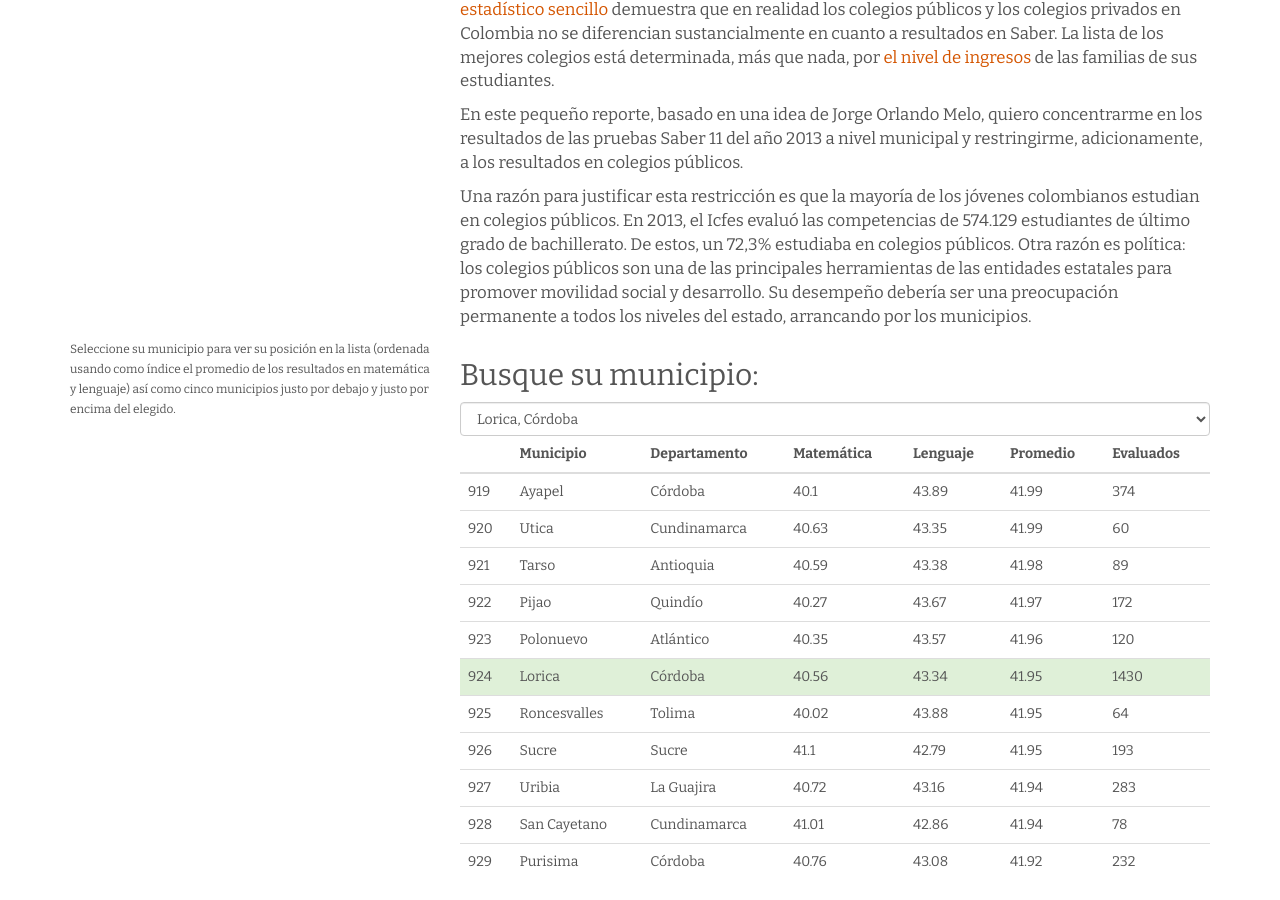
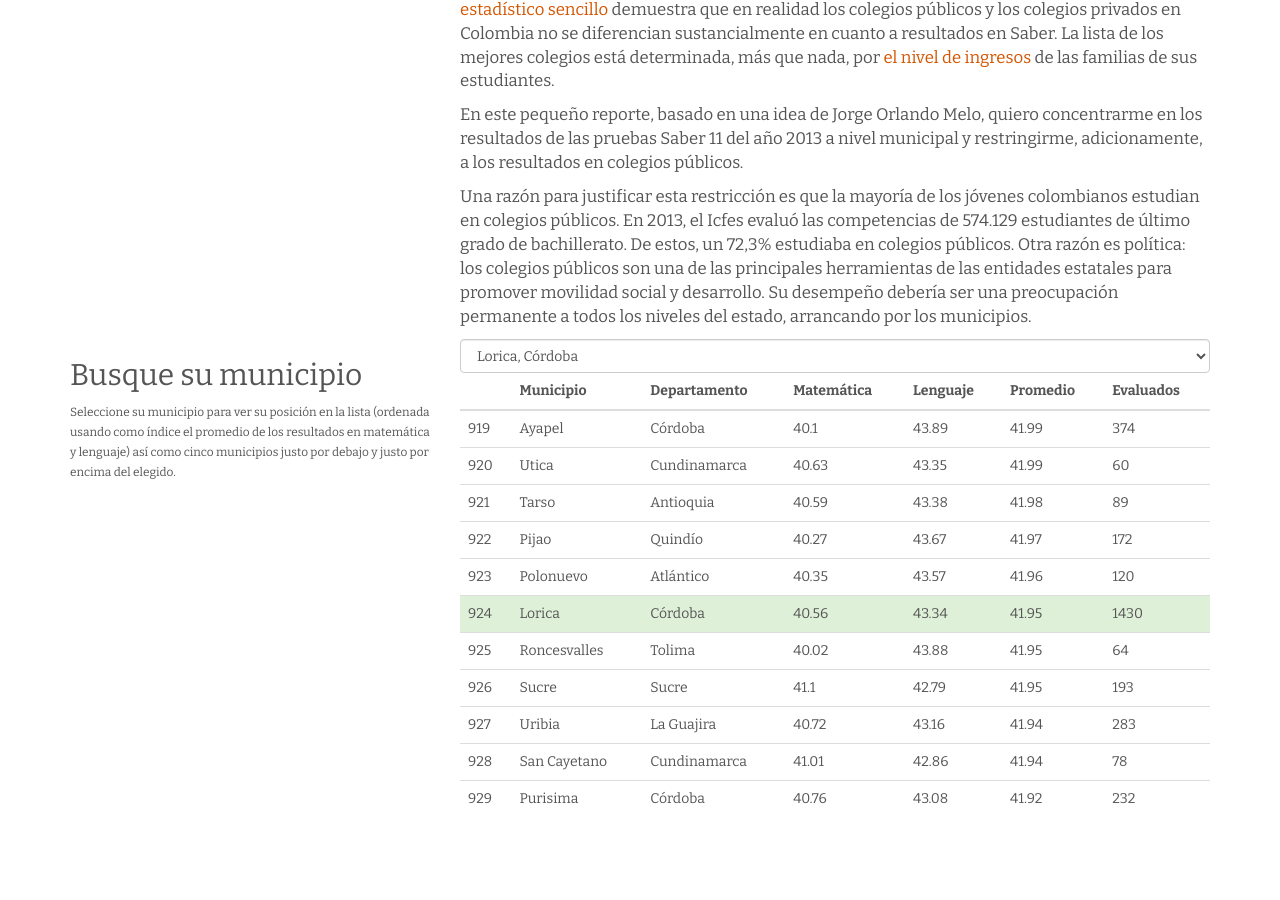
Before and after one commit to finiterank/saber_notebooks, a Jekyll site: the page built from index.md, in a window 1280 px wide and 900 px high, scrolled down 900 px. Built offline with Jekyll 4.4.1, drawn with Linux system fonts in a browser that asks for light colours; nearby versions of some CDN libraries; Markdown is read by kramdown in place of the engine named in the settings; after the commit the page ends 1737 px from its top, so only the background shows below that.

Commit message:
Estilo y texto

```diff
--- a/index.md
+++ b/index.md
@@ -29,10 +29,10 @@
 </div>
 
 <div class="row">
-<div class="col-md-4"><small>Seleccione su municipio para ver su posición en la lista (ordenada usando como índice el promedio de los resultados en matemática y lenguaje) así como cinco municipios justo por debajo y justo por encima del elegido.</small></div>
+<div class="col-md-4"><small><h2>Busque su municipio</h2>
+
+Seleccione su municipio para ver su posición en la lista (ordenada usando como índice el promedio de los resultados en matemática y lenguaje) así como cinco municipios justo por debajo y justo por encima del elegido.</small></div>
 <div class="col-md-8">
-<h2>Busque su municipio:</h2>
-
 <div id="formulario"></div>
 <div id="tabla-resultados"></div>
 </div>
```
